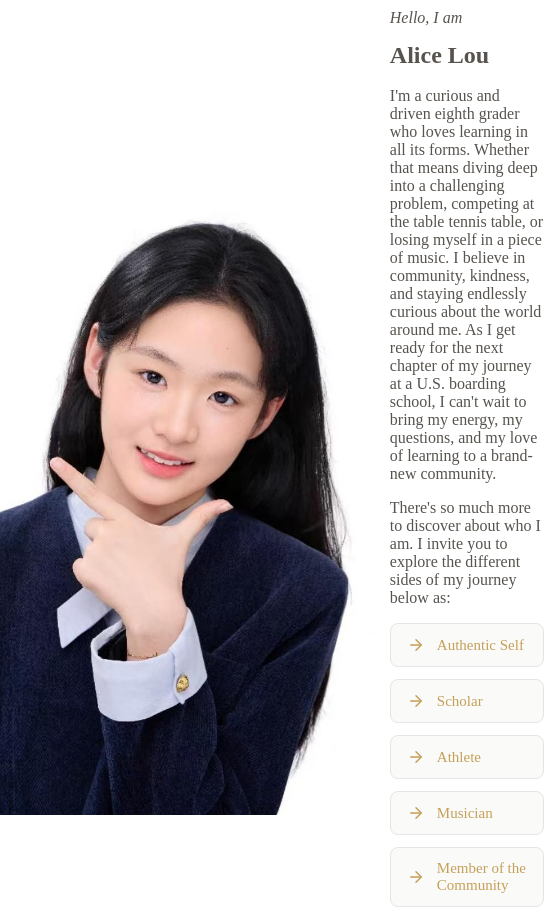
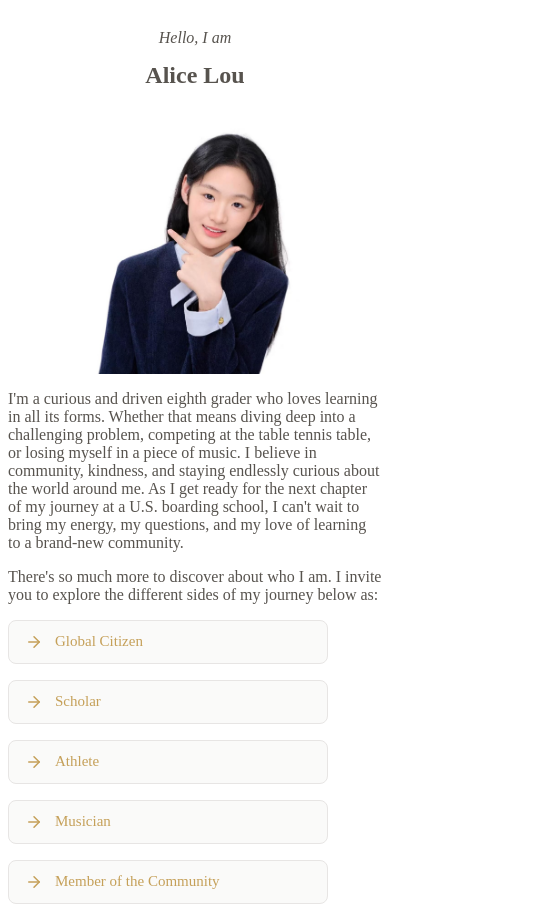
Before and after one commit to fluxzenstudio/alice-lou-portfolio, a Next.js app: page / in a window 390 px wide. Shown: the top 909 px of the page, 544 px wide, since content can reach past the window. Built offline with nearby package versions, Linux system fonts and the light colour scheme.

Commit message:
Update hero: responsive layout with mobile centered view

```diff
--- a/package.json
+++ b/package.json
@@ -20,10 +20,12 @@
     "@types/node": "^20",
     "@types/react": "^19",
     "@types/react-dom": "^19",
+    "autoprefixer": "^10.6.1",
     "babel-plugin-react-compiler": "1.0.0",
     "eslint": "^9",
     "eslint-config-next": "16.3.4",
-    "tailwindcss": "^4",
+    "postcss": "^8.5.28",
+    "tailwindcss": "^4.3.3",
     "typescript": "^5"
   }
 }
--- a/src/app/layout.tsx
+++ b/src/app/layout.tsx
@@ -1,10 +1,25 @@
 // src/app/layout.tsx
 import type { Metadata } from "next";
+import { Lora, Inter } from "next/font/google"; // Import Google Fonts
 import "./globals.css";
 import Navbar from "@/components/Navbar";
 
-// app/layout.tsx or app/page.tsx
-export const metadata = {
+// Configure the serif font for headings/elegant text
+const serif = Lora({
+  subsets: ["latin"],
+  display: "swap", // Prevents layout shift
+  variable: "--font-serif", // Creates a CSS variable
+});
+
+// Configure a clean sans-serif for body text
+const sans = Inter({
+  subsets: ["latin"],
+  display: "swap",
+  variable: "--font-sans",
+});
+
+// Add the Metadata type here
+export const metadata: Metadata = {
   title: 'Alice Lou — Portfolio 2026',
   description: 'The personal portfolio of Alice Lou, a Grade 8 student from Hangzhou International School, applying to US boarding schools for Grade 9.',
   openGraph: {
@@ -14,7 +29,7 @@ export const metadata = {
     siteName: 'Alice Lou Portfolio',
     images: [
       {
-        url: 'https://alicelou.me/alice-portrait.jpg', // Ensure this is an optimized, compressed image
+        url: 'https://alicelou.me/alice-portrait.jpg',
         width: 1200,
         height: 630,
         alt: 'Alice Lou Portrait',
@@ -38,7 +53,8 @@ export default function RootLayout({
 }>) {
   return (
     <html lang="en">
-      <body className="antialiased">
+      {/* Update the body className to include the font variables */}
+      <body className={`${serif.variable} ${sans.variable} font-sans antialiased`}>
         <Navbar />
         {children}
       </body>
--- a/src/components/Hero.tsx
+++ b/src/components/Hero.tsx
@@ -1,13 +1,24 @@
 // src/components/Hero.tsx
 "use client";
 
+import { useState, useEffect } from "react";
 import { ArrowRight } from "lucide-react";
 import Image from "next/image";
 import Link from "next/link";
 
 export default function Hero() {
+  const [isDesktop, setIsDesktop] = useState(true);
+
+  useEffect(() => {
+    const mq = window.matchMedia("(min-width: 1024px)");
+    setIsDesktop(mq.matches);
+    const handler = (e: MediaQueryListEvent) => setIsDesktop(e.matches);
+    mq.addEventListener("change", handler);
+    return () => mq.removeEventListener("change", handler);
+  }, []);
+
   const exploreLinks = [
-    { href: "/about", label: "Authentic Self" },
+    { href: "/about", label: "Global Citizen" },
     { href: "/academics", label: "Scholar" },
     { href: "/athletics", label: "Athlete" },
     { href: "/music", label: "Musician" },
@@ -15,65 +26,78 @@ export default function Hero() {
     { href: "/contact", label: "Communicator" },
   ];
 
+  /* DESKTOP & TABLET LANDSCAPE */
+  if (isDesktop) {
     return (
-    <section className="min-h-screen flex items-center justify-center px-6 py-10 bg-stone-50">
+      <section className="min-h-screen flex items-center justify-center px-6 pt-10 pb-24 bg-stone-50">
         <div className="max-w-7xl w-full mx-auto flex flex-row gap-16 items-center justify-center">
-
-        {/* LEFT: Portrait Image */}
           <div className="flex-shrink-0">
             <div className="relative rounded-sm overflow-hidden shadow-2xl shadow-stone-300/50">
               <Image
                 src="/alice-portrait.jpg"
-              alt="Portrait of Alice Lou, Grade 8 Student" // Improved Alt Text
+                alt="Portrait of Alice Lou, Grade 8 Student"
                 width={800}
                 height={1000}
-              priority // Critical for LCP
+                priority
                 style={{
-                height: '78vh',
-                width: 'auto',
-                objectFit: 'cover',
-                display: 'block',
+                  height: "78vh",
+                  width: "auto",
+                  objectFit: "cover",
+                  display: "block",
                 }}
               />
             </div>
           </div>
 
-        {/* RIGHT: Text Content */}
           <div className="text-left">
-          {/* Greeting */}
-          <p className="font-serif italic text-2xl text-stone-500 mb-2" style={{ lineHeight: '1.2', marginTop: '0px' }}>
+            <p
+              className="font-serif italic text-2xl text-stone-500 mb-2"
+              style={{ lineHeight: "1.2", marginTop: "0px" }}
+            >
               Hello, I am
             </p>
 
-          {/* Name */}
-          <h1 className="font-serif text-6xl md:text-7xl font-normal tracking-tight text-stone-900 mb-8" style={{ lineHeight: '1', marginTop: '0px' }}>
+            <h1
+              className="font-serif text-6xl md:text-7xl font-normal tracking-tight text-stone-900 mb-8"
+              style={{ lineHeight: "1", marginTop: "0px" }}
+            >
               Alice Lou
             </h1>
 
-          {/* Intro paragraph */}
             <p className="text-lg text-stone-600 max-w-lg leading-relaxed mb-6">
-            I'm a curious and driven eighth grader who loves learning in all its forms. Whether
-            that means diving deep into a challenging problem, competing at the table tennis table,
-            or losing myself in a piece of music. I believe in community, kindness, and staying
-            endlessly curious about the world around me. As I get ready for the next chapter of my journey at a
-            U.S. boarding school, I can't wait to bring my energy, my questions, and my love of
-            learning to a brand-new community.
+              I'm a curious and driven eighth grader who loves learning in all
+              its forms. Whether that means diving deep into a challenging
+              problem, competing at the table tennis table, or losing myself in
+              a piece of music. I believe in community, kindness, and staying
+              endlessly curious about the world around me. As I get ready for
+              the next chapter of my journey at a U.S. boarding school, I can't
+              wait to bring my energy, my questions, and my love of learning to
+              a brand-new community.
             </p>
 
-          {/* Inviting paragraph */}
             <p className="text-lg text-stone-600 max-w-lg leading-relaxed mb-8">
-            There's so much more to discover about who I am. I invite you to explore the different
-            sides of my journey below as:
+              There's so much more to discover about who I am. I invite you to
+              explore the different sides of my journey below as:
             </p>
 
-          {/* Explore links — arrow buttons, no underline */}
-          <div style={{ display: 'flex', flexDirection: 'column', gap: '12px', maxWidth: '420px' }}>
+            <div
+              style={{
+                display: "flex",
+                flexDirection: "column",
+                gap: "12px",
+                maxWidth: "420px",
+              }}
+            >
               {exploreLinks.map((link) => (
                 <Link
                   key={link.href}
                   href={link.href}
                   className="cert-link"
-                style={{ padding: '12px 16px', fontSize: '15px', textDecoration: 'none' }}
+                  style={{
+                    padding: "12px 16px",
+                    fontSize: "15px",
+                    textDecoration: "none",
+                  }}
                 >
                   <ArrowRight className="cert-arrow" size={18} strokeWidth={2} />
                   {link.label}
@@ -85,3 +109,90 @@ export default function Hero() {
       </section>
     );
   }
+
+    /* MOBILE & TABLET PORTRAIT */
+  return (
+    <section className="min-h-screen flex items-center justify-start px-6 pt-10 bg-stone-50">
+      <div className="max-w-2xl w-full mx-auto flex flex-col">
+
+        {/* Top section: centered */}
+        <div className="flex flex-col items-center text-center">
+          <p
+            className="font-serif italic text-2xl text-stone-500 mb-2"
+            style={{ lineHeight: "1.2", marginTop: "20px" }}
+          >
+            Hello, I am
+          </p>
+
+          <h1
+            className="font-serif text-5xl font-normal tracking-tight text-stone-900 mb-6"
+            style={{ lineHeight: "1", marginTop: "0px" }}
+          >
+            Alice Lou
+          </h1>
+
+          <div className="mb-8">
+            <div className="relative rounded-sm overflow-hidden shadow-2xl shadow-stone-300/50 w-[220px]">
+              <Image
+                src="/alice-portrait.jpg"
+                alt="Portrait of Alice Lou, Grade 8 Student"
+                width={440}
+                height={550}
+                priority
+                className="w-full h-auto object-cover block"
+              />
+            </div>
+          </div>
+        </div>
+
+        {/* Bottom section: left-aligned */}
+        <div className="text-left">
+          <p className="text-lg text-stone-600 max-w-lg leading-relaxed mb-6">
+            I'm a curious and driven eighth grader who loves learning in all
+            its forms. Whether that means diving deep into a challenging
+            problem, competing at the table tennis table, or losing myself in a
+            piece of music. I believe in community, kindness, and staying
+            endlessly curious about the world around me. As I get ready for the
+            next chapter of my journey at a U.S. boarding school, I can't wait
+            to bring my energy, my questions, and my love of learning to a
+            brand-new community.
+          </p>
+
+          <p className="text-lg text-stone-600 max-w-lg leading-relaxed mb-8">
+            There's so much more to discover about who I am. I invite you to
+            explore the different sides of my journey below as:
+          </p>
+
+          {/* Links */}
+          <div
+            style={{
+              display: "flex",
+              flexDirection: "column",
+              gap: "16px",
+              maxWidth: "320px",
+              alignItems: "flex-start",
+              marginBottom: "30px",
+            }}
+          >
+            {exploreLinks.map((link) => (
+              <Link
+                key={link.href}
+                href={link.href}
+                className="cert-link"
+                style={{
+                  padding: "12px 16px",
+                  fontSize: "15px",
+                  textDecoration: "none",
+                }}
+              >
+                <ArrowRight className="cert-arrow" size={18} strokeWidth={2} />
+                {link.label}
+              </Link>
+            ))}
+          </div>
+        </div>
+
+      </div>
+    </section>
+  );
+}
--- /dev/null
+++ b/tailwind.config.js
@@ -0,0 +1,18 @@
+/** @type {import('tailwindcss').Config} */
+module.exports = {
+  content: [
+    "./pages/**/*.{js,ts,jsx,tsx,mdx}",
+    "./components/**/*.{js,ts,jsx,tsx,mdx}",
+    "./app/**/*.{js,ts,jsx,tsx,mdx}",
+  ],
+  theme: {
+    extend: {
+      fontFamily: {
+        // These names will allow you to use className="font-serif" or "font-sans"
+        serif: ['var(--font-serif)', 'serif'],
+        sans: ['var(--font-sans)', 'sans-serif'],
+      },
+    },
+  },
+  plugins: [],
+};
```
Also changed, not shown: 1 other file (tests, documents, lock files or other folders). Lines whose indentation alone changed are shown as unchanged.
